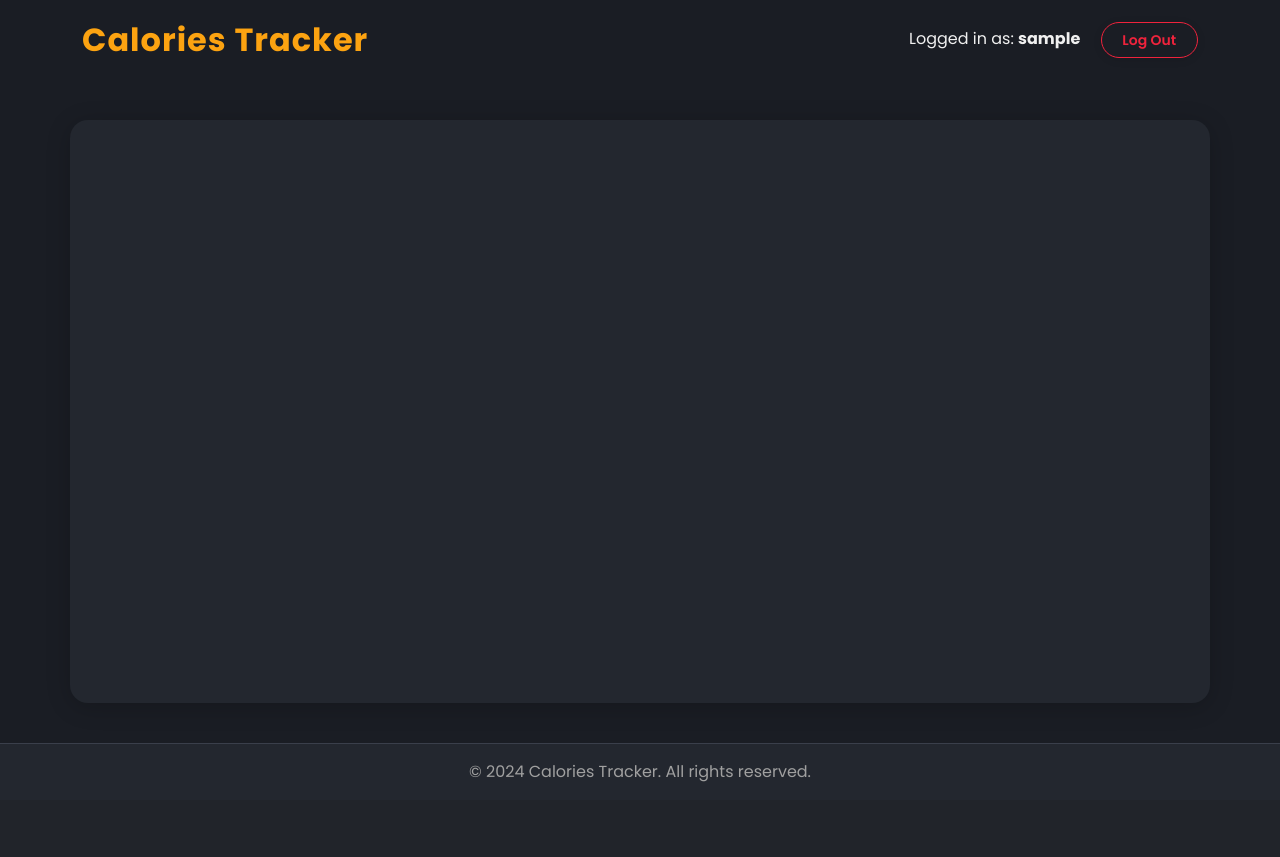
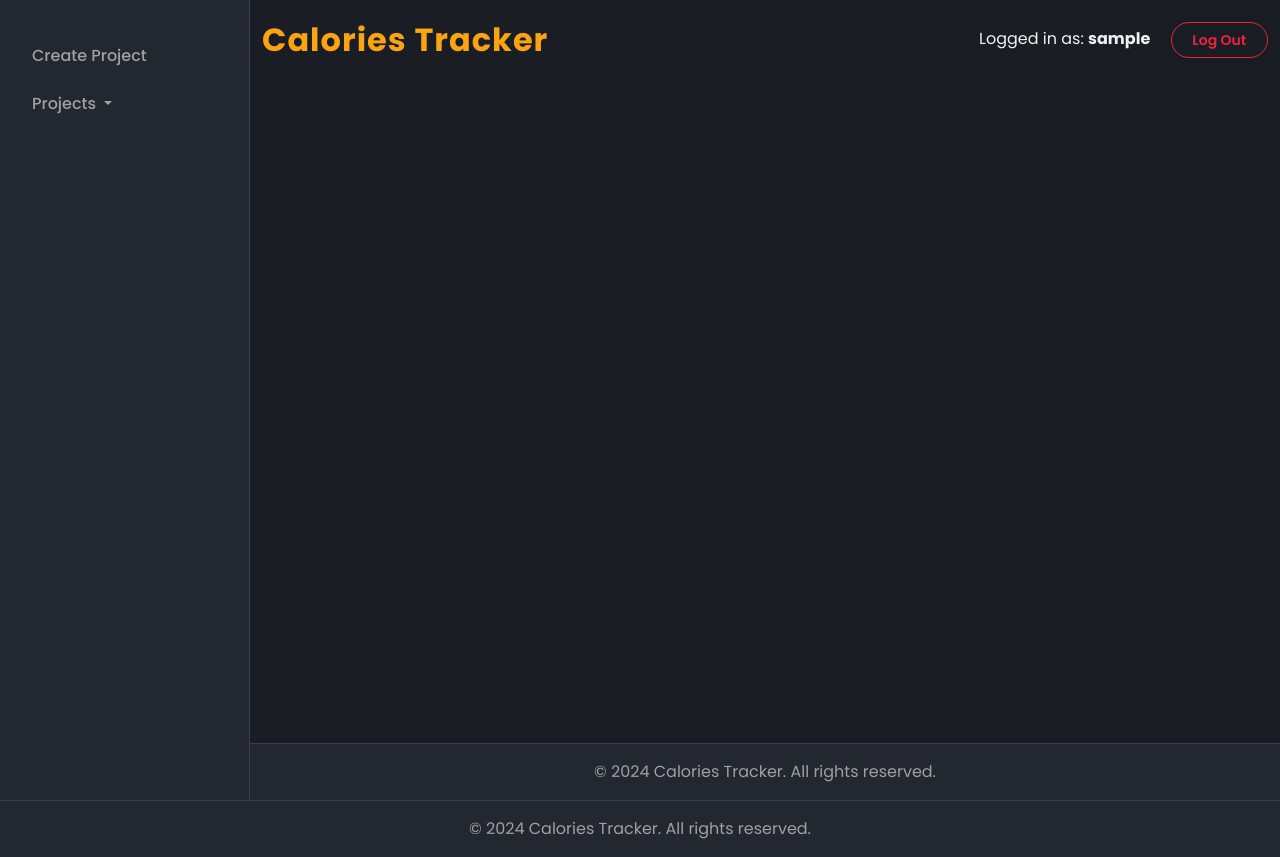
Before and after one commit to Veselin15/Project-Planner-WebApp, a Django app: page / in a window 1280 px wide. Before the commit the page ends 782 px from the top, so only its background shows below. Run offline with Django 4.2, Linux system fonts and the light colour scheme; the visitor is signed in with stand-in values (Sample User, id 1); some libraries are stand-ins or nearby versions.

Commit message:
Added nav on the left template

```diff
--- a/static/css/style.css
+++ b/static/css/style.css
@@ -316,3 +316,57 @@ th {
 .bg-light {
     background-color: transparent !important;
 }
+
+/* --- Page Layout --- */
+.page-wrapper {
+    display: flex;
+    height: 100vh;
+}
+
+.sidebar {
+    width: 250px;
+    background-color: var(--dark-surface);
+    border-right: 1px solid var(--border-color);
+    padding: 1rem;
+}
+
+.main-container {
+    flex: 1;
+    display: flex;
+    flex-direction: column;
+    overflow-y: auto;
+}
+
+.main-content {
+    flex: 1;
+    padding: 1.5rem;
+}
+
+/* --- Sidebar Navigation --- */
+.sidebar .nav-link {
+    color: var(--muted-text);
+    font-weight: 500;
+    padding-top: 0.75rem;
+    padding-bottom: 0.75rem;
+    transition: color .15s ease-in-out;
+}
+
+.sidebar .nav-link:hover,
+.sidebar .nav-link.active {
+    color: var(--primary-accent);
+}
+
+.sidebar .dropdown-menu {
+    background-color: var(--dark-bg);
+    border: 1px solid var(--border-color);
+}
+
+.sidebar .dropdown-item {
+    color: var(--muted-text);
+    transition: background-color .15s ease-in-out, color .15s ease-in-out;
+}
+
+.sidebar .dropdown-item:hover {
+    color: var(--light-text);
+    background-color: var(--dark-surface);
+}
--- a/templates/common/base.html
+++ b/templates/common/base.html
@@ -20,12 +20,20 @@
     {% endblock %}
 </head>
 <body>
-<!-- Header -->
+
+<div class="page-wrapper">
+    {% if user.is_authenticated %}
+        <aside class="sidebar">
+            {% include 'common/left_navbar.html' %}
+        </aside>
+    {% endif %}
+
+    <div class="main-container">
         <header class="py-3">
             {% include 'common/nav.html' %}
         </header>
 
-<main class="container">
+        <main class="main-content">
             {% if messages %}
                 <div class="container-fluid">
                     {% for message in messages %}
@@ -41,6 +49,14 @@
             {% endblock %}
         </main>
 
+        <footer class="text-center py-3 mt-auto">
+            <div class="container">
+                <span class="text-muted">&copy; {{ year|default:2024 }} Calories Tracker. All rights reserved.</span>
+            </div>
+        </footer>
+    </div>
+</div>
+
 <!-- Footer -->
 <footer class="text-center py-3 mt-auto">
     <div class="container">
--- /dev/null
+++ b/templates/common/left_navbar.html
@@ -0,0 +1,19 @@
+{% load static %}
+<div class="position-sticky pt-3">
+    <ul class="nav flex-column">
+        <li class="nav-item">
+            <a class="nav-link" href="#">
+                Create Project
+            </a>
+        </li>
+        <li class="nav-item dropdown">
+            <a class="nav-link dropdown-toggle" href="#" id="navbarDropdown" role="button" data-bs-toggle="dropdown" aria-expanded="false">
+                Projects
+            </a>
+            <ul class="dropdown-menu" aria-labelledby="navbarDropdown">
+                <li><a class="dropdown-item" href="#">Project 1</a></li>
+                <li><a class="dropdown-item" href="#">Project 2</a></li>
+            </ul>
+        </li>
+    </ul>
+</div>
```
Lines whose indentation alone changed are shown as unchanged.
